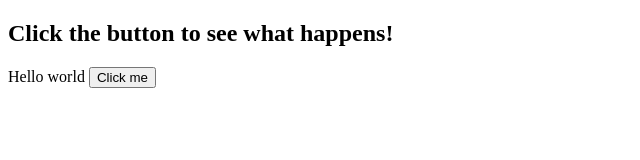
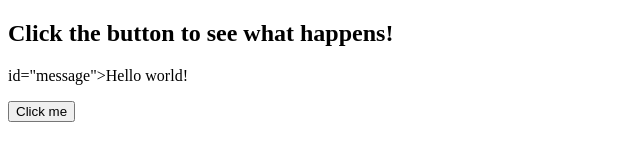
Before and after one commit to s4ffy/web-programming, a plain HTML site: page Simple_Interactive.html in a window 1280 px wide. Shown: the whole page, without its empty margins (0-640 px from the left). Drawn offline with Linux system fonts and the light colour scheme.

Commit message:
Update Simple_Interactive.html

```diff
--- a/Simple_Interactive.html
+++ b/Simple_Interactive.html
@@ -5,7 +5,7 @@
 </head>
 <body>
   <h2>Click the button to see what happens!</h2>
-  <p>Hello world
+  <p> id="message">Hello world!</p>
   <button>Click me</button>
 </body>
 </html>
```
